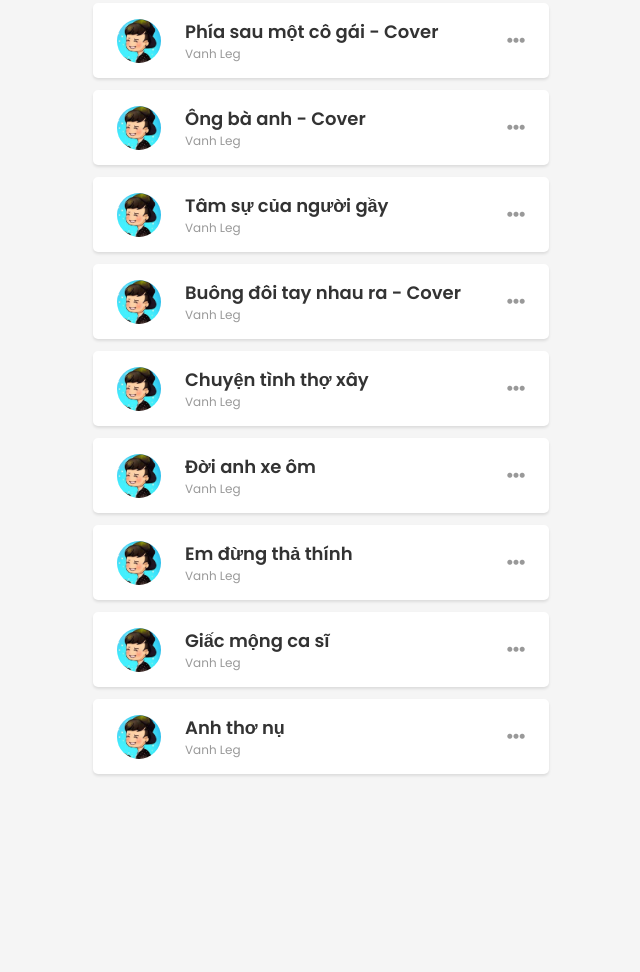
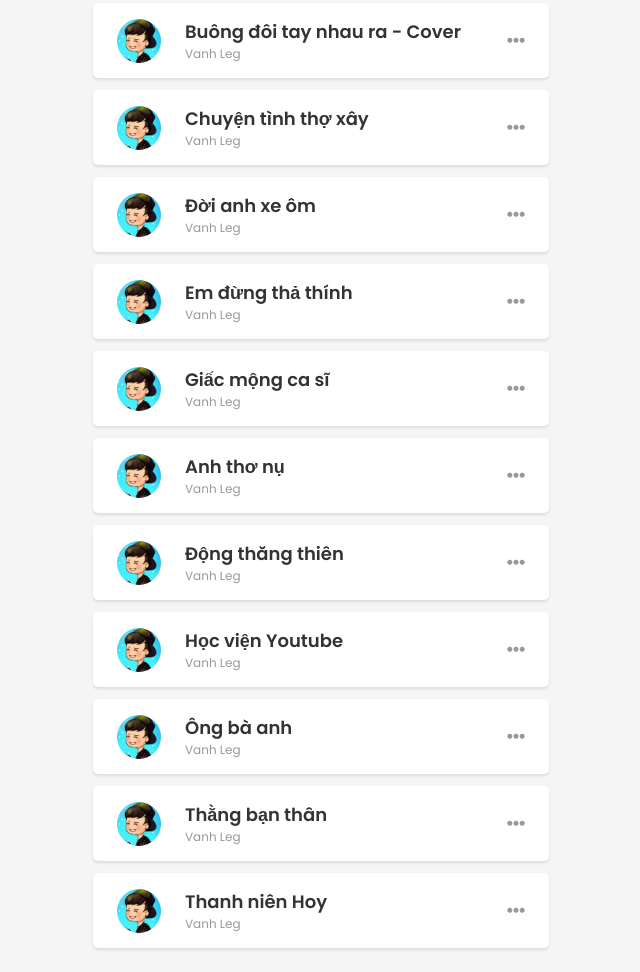
Before and after one commit to nguyenbatien2k1/Music-Player-TX, a plain HTML site: page index.html in a window 1280 px wide. Shown: the part 852-1824 px from the top of the page, without its empty margins (319-959 px from the left). Before the commit the page ends 1650 px from the top, so only its background shows below. Drawn offline with Linux system fonts and the light colour scheme.

Commit message:
upload music

```diff
--- a/index.html
+++ b/index.html
@@ -145,24 +145,7 @@
                     path: './assets/music/summertime.mp3',
                     image: './assets/img/cat1.jpg'
                 },
-                {
-                    name: 'Phía sau một cô gái - Cover',
-                    singer: 'Vanh Leg',
-                    path: './assets/music/vanhleg1.mp3',
-                    image: './assets/img/img_vanhleg.jpg'
-                },
-                {
-                    name: 'Ông bà anh - Cover',
-                    singer: 'Vanh Leg',
-                    path: './assets/music/vanhleg2.mp3',
-                    image: './assets/img/img_vanhleg.jpg'
-                },
-                {
-                    name: 'Tâm sự của người gầy',
-                    singer: 'Vanh Leg',
-                    path: './assets/music/vanhleg3.mp3',
-                    image: './assets/img/img_vanhleg.jpg'
-                },
+
                 {
                     name: 'Buông đôi tay nhau ra - Cover',
                     singer: 'Vanh Leg',
@@ -200,6 +183,36 @@
                     path: './assets/music/anhthonu.mp3',
                     image: './assets/img/img_vanhleg.jpg'
                 },
+                {
+                    name: 'Động thăng thiên',
+                    singer: 'Vanh Leg',
+                    path: './assets/music/dongthangthien.mp3',
+                    image: './assets/img/img_vanhleg.jpg'
+                },
+                {
+                    name: 'Học viện Youtube',
+                    singer: 'Vanh Leg',
+                    path: './assets/music/hocvienyoutube.mp3',
+                    image: './assets/img/img_vanhleg.jpg'
+                },
+                {
+                    name: 'Ông bà anh',
+                    singer: 'Vanh Leg',
+                    path: './assets/music/ongbaanh.mp3',
+                    image: './assets/img/img_vanhleg.jpg'
+                },
+                {
+                    name: 'Thằng bạn thân',
+                    singer: 'Vanh Leg',
+                    path: './assets/music/thangbanthan.mp3',
+                    image: './assets/img/img_vanhleg.jpg'
+                },
+                {
+                    name: 'Thanh niên Hoy',
+                    singer: 'Vanh Leg',
+                    path: './assets/music/thanhnienhoy.mp3',
+                    image: './assets/img/img_vanhleg.jpg'
+                }
             ],
             render: function () {
                 const htmls = this.songs.map((song, index) => {
```
Also changed, not shown: 10 other files.
